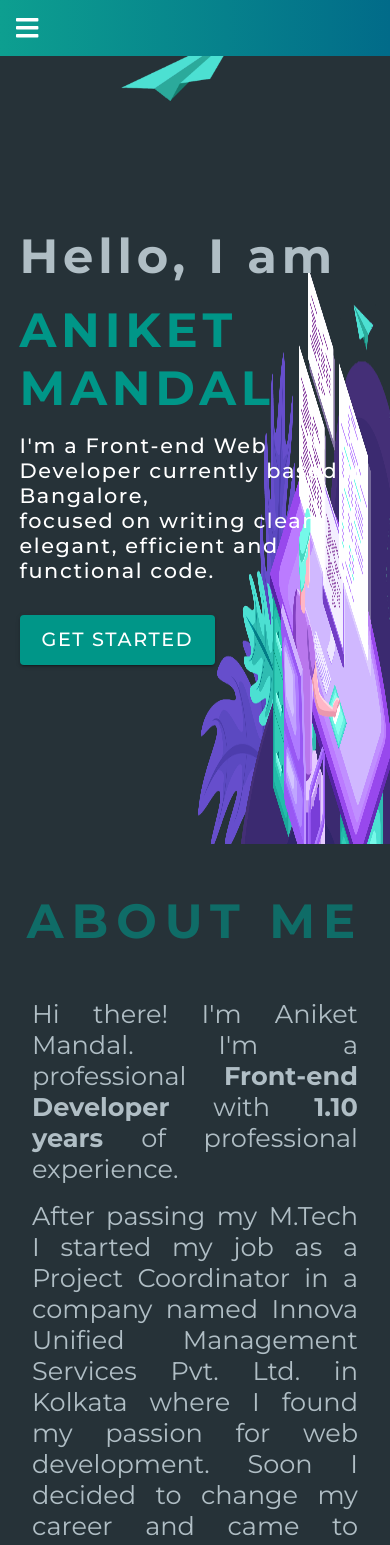
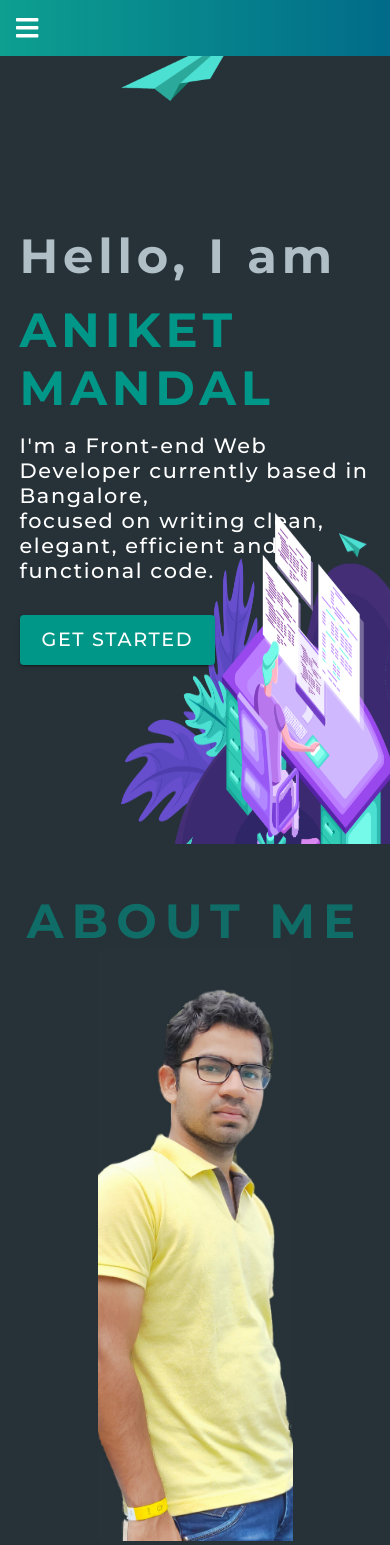
Before and after one commit to aniketDev/my-portfolio-v2, a React (Create React App) app: page / in a window 390 px wide. Shown: the top 1545 px of the page. Built offline with nearby package versions, Linux system fonts and the light colour scheme.

Commit message:
responsive md

```diff
--- a/src/App.scss
+++ b/src/App.scss
@@ -10,6 +10,7 @@
         display: flex;
         align-items: center;
         justify-content: center;
+        text-align: center;
         height: 20%;
         padding: 3rem 0;
 
--- a/src/assets/scss/_mixins.scss
+++ b/src/assets/scss/_mixins.scss
@@ -53,7 +53,7 @@
 
   @include respond-above(sm) {
     @if $el == section-header {
-      font-size: 4rem;
+      font-size: 3rem;
       letter-spacing: 1rem;
     }
     @if $el == section-content {
@@ -66,10 +66,10 @@
       font-size: 25rem;
     }
     @if $el == contact-heading {
-      font-size: 7rem;
+      font-size: 6rem;
     }
     @if $el == contact-subheading {
-      font-size: 3rem;
+      font-size: 2.5rem;
     }
     @if $el == home-heading {
       font-size: 2.5rem;
--- a/src/components/About/About.js
+++ b/src/components/About/About.js
@@ -1,5 +1,5 @@
 import React, { useRef } from 'react';
-import { Grid, Typography } from '@material-ui/core';
+import { Grid, Typography, useMediaQuery } from '@material-ui/core';
 import './About.scss';
 
 const About = () => {
@@ -7,6 +7,8 @@ const About = () => {
   const years = year - 2018;
   console.log(year);
   const months = new Date().getMonth() + 1;
+  const xs = useMediaQuery('(min-width: 0px)');
+  const md = useMediaQuery('(min-width:960px)');
 
   return (
     <Grid container className="about section" id="about">
@@ -18,6 +20,12 @@ const About = () => {
       </Grid>
 
       <Grid container item xs={12} className="about__content">
+        {xs ? (
+          <Grid item xs={12} lg={4} className="about__content__image">
+            <div className="profile-image"></div>
+          </Grid>
+        ) : null}
+
         <Grid item xs={12} lg={8} className="about__content__text">
           <Typography variant="inherit" component="p">
             Hi there! I'm Aniket Mandal. I'm a professional <strong>Front-end Developer</strong>{' '}
@@ -46,9 +54,11 @@ const About = () => {
 
           <button className="download">Download CV</button>
         </Grid>
-        <Grid item xs={12} lg={4} className="about__content__image">
-          <div className="profile-image"></div>
-        </Grid>
+        {md ? (
+          <Grid item xs={12} lg={4} className="about__content__image">
+            <div className="profile-image"></div>
+          </Grid>
+        ) : null}
       </Grid>
     </Grid>
   );
--- a/src/components/About/About.scss
+++ b/src/components/About/About.scss
@@ -28,6 +28,10 @@
         z-index: -1;
         color: #7a7b7c69;
 
+        @include respond-below(md) {
+          top: -10rem;
+        }
+
         @include respond-below(sm) {
           display: none;
         }
@@ -39,7 +43,7 @@
         clear: both;
         @include font-size(about-quote-size);
         position: absolute;
-        right: 0rem;
+        right: 0;
         bottom: -18rem;
         font-weight: 600;
         font-family: sans-serif;
@@ -51,6 +55,10 @@
         }
 
         @include respond-below(md) {
+          bottom: -13rem;
+        }
+
+        @include respond-below(sm) {
           display: none;
         }
       }
@@ -87,7 +95,11 @@
       height: 100%;
 
       @include respond-below(md) {
-        height: 90vh;
+        height: 70vh;
+        position: relative;
+        top: -3rem;
+        display: flex;
+        justify-content: center;
       }
 
       .profile-image {
@@ -101,6 +113,9 @@
         opacity: 1;
         // background-blend-mode: soft-light; // luminosity, overlay, difference
         // box-shadow: 20px 0 4rem 4rem $color-background inset;
+        @include respond-below(md) {
+          width: 50%;
+        }
       }
     }
   }
--- a/src/components/Contact/Contact.js
+++ b/src/components/Contact/Contact.js
@@ -17,7 +17,7 @@ const Contact = () => {
       <Grid item container xs={12} className="section-content contact__content" justify="center">
         <Grid item container xs={10} spacing={5}>
           {ContactData.map(data => (
-            <Grid item xs={4} key={data.id}>
+            <Grid item xs={12} md={4} key={data.id}>
               <Card raised={true} className="card">
                 <CardContent className="card__content">
                   <div className="card__content__icon">
--- a/src/components/Contact/Contact.scss
+++ b/src/components/Contact/Contact.scss
@@ -1,13 +1,9 @@
-@import "../../assets/scss/variables";
+@import '../../assets/scss/variables';
 
 .contact {
   height: 95vh;
-  background-image: linear-gradient(
-      to right,
-      rgba(0, 0, 0, 0.5),
-      rgba(0, 0, 0, 0.5)
-    ),
-    url("../../assets/images/contact-bg.jpg");
+  background-image: linear-gradient(to right, rgba(0, 0, 0, 0.5), rgba(0, 0, 0, 0.5)),
+    url('../../assets/images/contact-bg.jpg');
   background-size: cover;
   background-repeat: no-repeat;
   background-position: center;
@@ -51,6 +47,10 @@
         border-bottom: 0.5rem solid $color-teal;
         border-radius: 0.5rem;
 
+        @include respond-below(md) {
+          height: auto;
+        }
+
         &__icon {
           @include font-size(contact-subheading);
           color: $color-teal;
@@ -70,6 +70,10 @@
           padding: 2rem 1rem 1rem 1rem;
           color: $color-teal;
           word-break: break-all;
+
+          @include respond-below(md) {
+            padding: 1rem 0.5rem 0.5rem 0.5rem;
+          }
         }
       }
     }
--- a/src/components/Home/Home.scss
+++ b/src/components/Home/Home.scss
@@ -29,6 +29,14 @@
     @include respond-below(lg) {
       top: 30%;
       right: 0;
+      width: 50%;
+    }
+
+    @include respond-below(md) {
+      top: 60%;
+      right: 0;
+      width: 70%;
+      height: 50%;
     }
   }
 
--- a/src/components/Services/Services.js
+++ b/src/components/Services/Services.js
@@ -24,7 +24,7 @@ const Services = () => {
       <Grid item container xs={12} className="section-content services__content" justify="center">
         <Grid item container xs={12} lg={10} xl={10} spacing={5}>
           {ServicesData.map(data => (
-            <Grid item xs={4} key={data.id} className="card">
+            <Grid item xs={12} md={4} key={data.id} className="card">
               <Link
                 color="textSecondary"
                 underline="none"
--- a/src/components/Timeline/Timeline.js
+++ b/src/components/Timeline/Timeline.js
@@ -1,9 +1,20 @@
 import React from 'react';
-import { Grid, Typography, List, ListItem, ListItemIcon, ListItemText } from '@material-ui/core';
+import {
+  Grid,
+  Typography,
+  List,
+  ListItem,
+  ListItemIcon,
+  ListItemText,
+  useMediaQuery
+} from '@material-ui/core';
 import './Timeline.scss';
 import { FontAwesomeIcon } from '@fortawesome/react-fontawesome';
 
 const Timeline = ({ data }) => {
+  const md = useMediaQuery('(min-width:960px)');
+
+  if (md) {
     return (
       <Grid item container xs={12} className="timeline-container">
         <Grid item xs={1}></Grid>
@@ -45,6 +56,51 @@ const Timeline = ({ data }) => {
         <Grid item xs={1}></Grid>
       </Grid>
     );
+  } else {
+    return (
+      <Grid item container xs={12} className="timeline-container">
+        <Grid item xs={1}></Grid>
+        <Grid item xs={1} className="timeline-icon">
+          <div className="icon-container">
+            <FontAwesomeIcon className="icon" icon={data.icon} size="lg" />
+          </div>
+        </Grid>
+        <Grid item container xs={10}>
+          <Grid item xs={12} className="timeline-header">
+            <Typography variant="h5" component="h5">
+              {data.headerTitle}
+            </Typography>
+            <Typography variant="subtitle1" component="p">
+              {data.headerSubtitle1}
+            </Typography>
+            <Typography variant="subtitle2" component="p">
+              {data.headerSubtitle2}
+            </Typography>
+          </Grid>
+
+          <Grid item xs={12} className="timeline-content">
+            <Typography variant="h5" component="h5">
+              {data.contentTitle}
+            </Typography>
+            <List className="paragraph">
+              {data.contentLists.length > 1 ? (
+                data.contentLists.map(list => (
+                  <ListItem disableGutters={true} key={list}>
+                    <ListItemIcon className="list-icon">
+                      <FontAwesomeIcon className="icon" icon="angle-right" size="lg" />
+                    </ListItemIcon>
+                    <ListItemText primary={list} className="list-item-text" />
+                  </ListItem>
+                ))
+              ) : (
+                <ListItemText primary={data.contentLists[0]} className="list-item-text" />
+              )}
+            </List>
+          </Grid>
+        </Grid>
+      </Grid>
+    );
+  }
 };
 
 export default Timeline;
--- a/src/components/Timeline/Timeline.scss
+++ b/src/components/Timeline/Timeline.scss
@@ -4,6 +4,11 @@
   .timeline-header {
     text-align: right;
     padding-top: 2.5rem;
+
+    @include respond-below(md) {
+      text-align: left;
+      padding-left: 2rem;
+    }
 
     h5 {
       font-family: inherit;
@@ -50,6 +55,9 @@
   }
 
   .timeline-content {
+    @include respond-below(md) {
+      padding-left: 2rem;
+    }
     h5 {
       position: relative;
       padding-top: 2.5rem;
--- a/src/components/Work/Work.scss
+++ b/src/components/Work/Work.scss
@@ -18,5 +18,10 @@
     color: $color-yellow;
     font-weight: 500;
     text-align: center;
+
+    @include respond-below(md) {
+      font-size: 2rem;
+      padding: 0 2rem;
+    }
   }
 }
```
Lines whose indentation alone changed are shown as unchanged.
